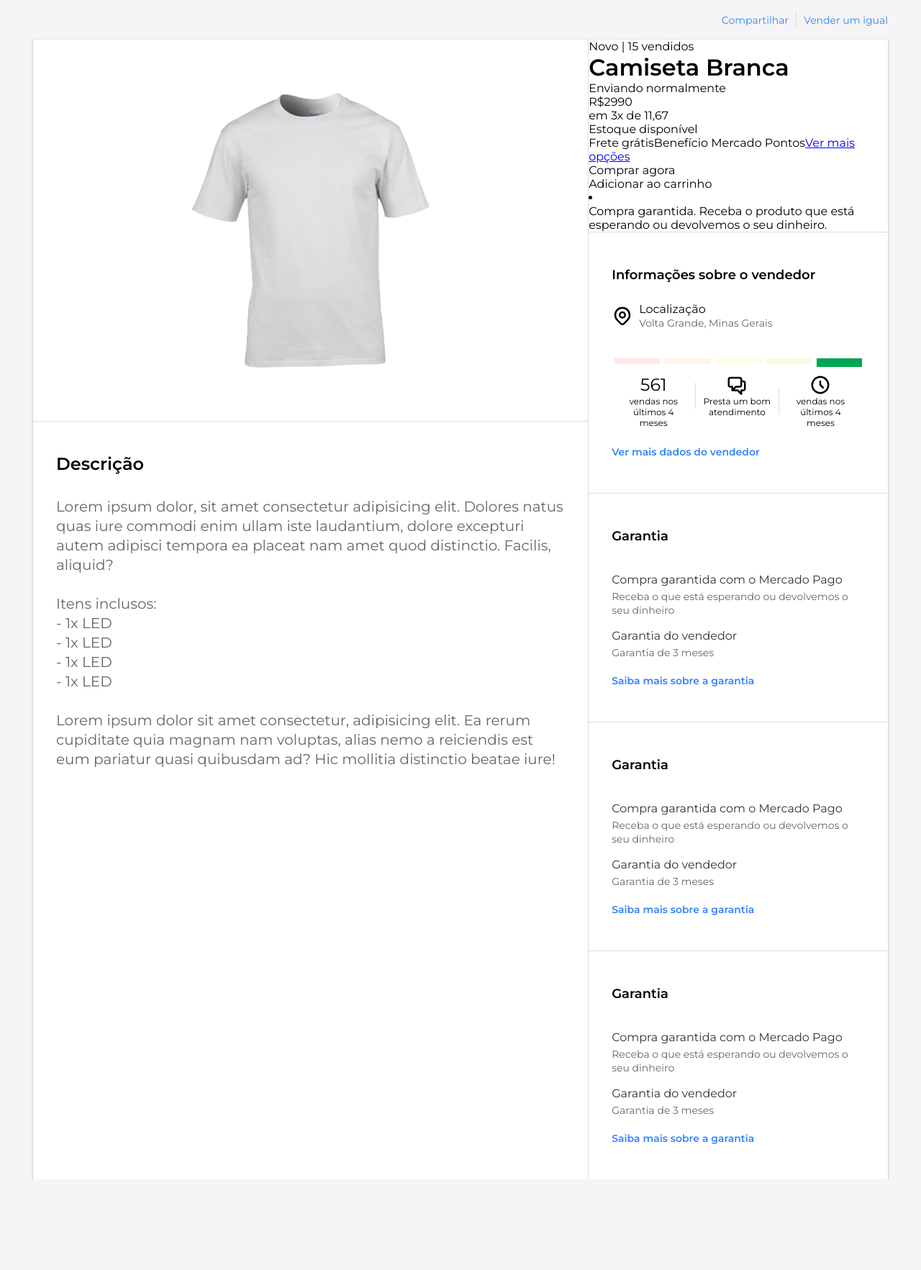
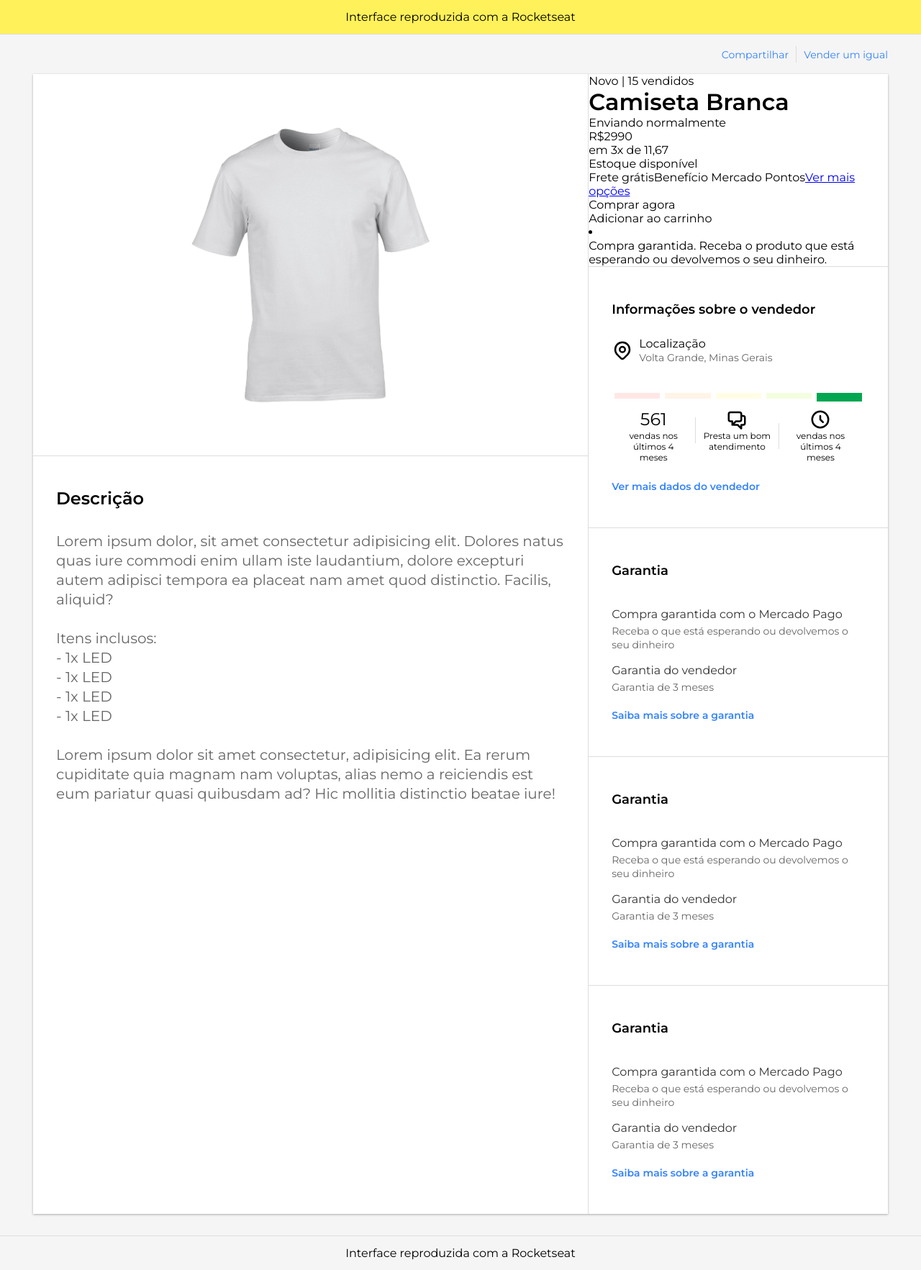
Before and after one commit to the-one-who-knoccks/UI-Clone-MercadoLivre, a React (Create React App) app: page / in a window 1280 px wide. Shown: the whole page at 72% size. Before the commit the page ends 1639 px from the top, so only its background shows below. Built offline with nearby package versions, Linux system fonts and the light colour scheme; the HTML template or start-up script is replaced by a standard one.

Commit message:
:art: Updated Layout component

```diff
--- a/src/components/Layout/index.tsx
+++ b/src/components/Layout/index.tsx
@@ -2,15 +2,20 @@
 
 
 import Product from  '../Product';
+import Header from '../Header';
+import Footer from '../Footer';
 
 import { Container, Wrapper} from './styles';
 
 const Layout: React.FC = () => {
   return (
     <Container>
+      <Header />
       <Wrapper>
         <Product />
       </Wrapper>
+
+      <Footer />
     </Container>
 
   )
```
